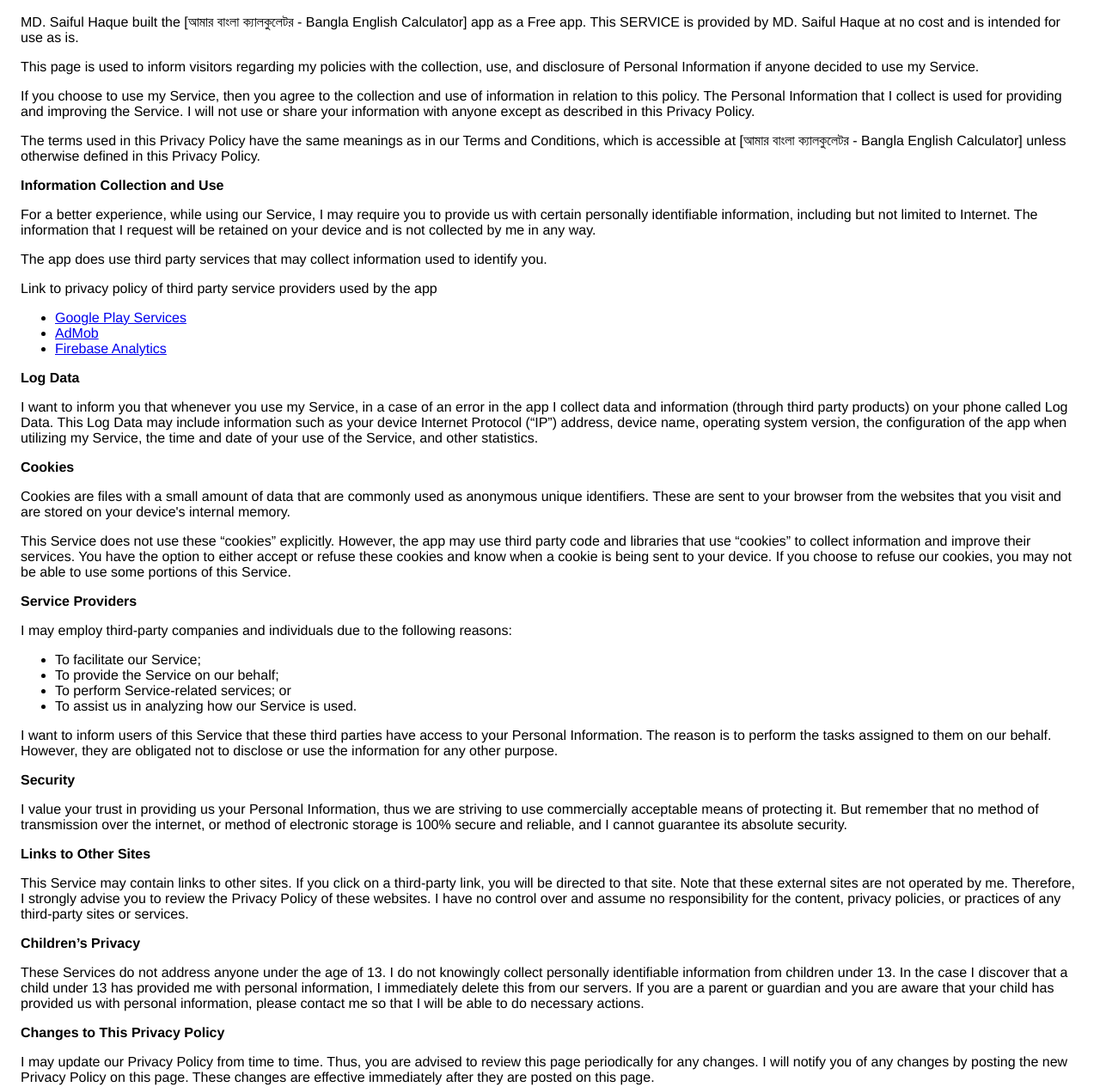
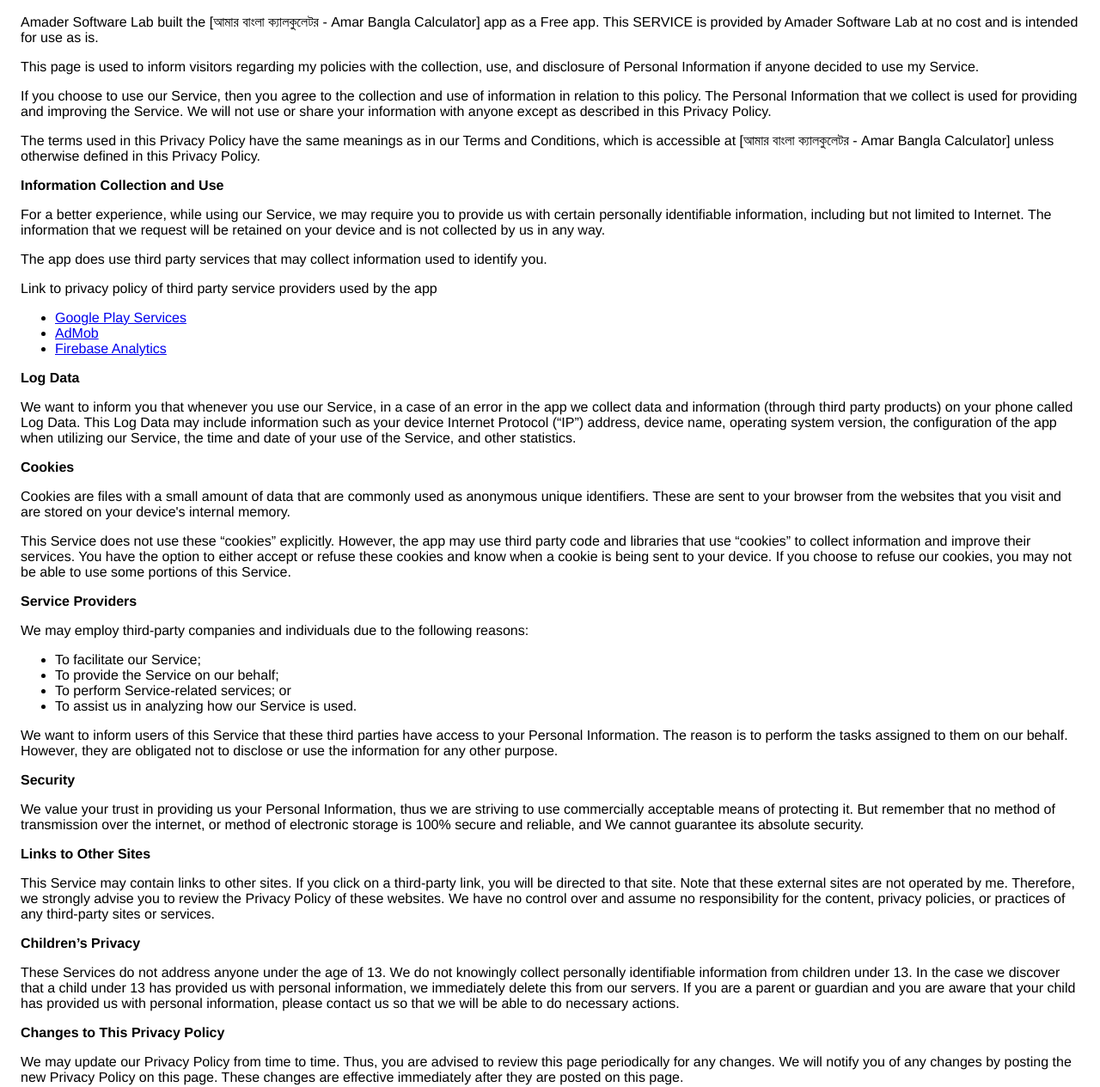
Before and after one commit to AmaderSoftwareLab/AmaderSoftwareLab.github.io, a plain HTML site: page pptc/aamarcalculator/privacy_policy.html in a window 1280 px wide. Shown: the part 75-1340 px from the top of the page at 86% size. Drawn offline with Linux system fonts and the light colour scheme.

Commit message:
updated ppc

```diff
--- a/pptc/aamarcalculator/privacy_policy.html
+++ b/pptc/aamarcalculator/privacy_policy.html
@@ -8,9 +8,9 @@
     </head>
     <body>
     <h2>Privacy Policy</h2> <p>
-                    MD. Saiful Haque built the [আমার বাংলা ক্যালকুলেটর - Bangla English Calculator] app as
+                    Amader Software Lab built the [আমার বাংলা ক্যালকুলেটর - Amar Bangla Calculator] app as
                     a Free app. This SERVICE is provided by
-                    MD. Saiful Haque at no cost and is intended for
+                    Amader Software Lab at no cost and is intended for
                     use as is.
                   </p> <p>
                     This page is used to inform visitors regarding
@@ -18,24 +18,24 @@
                     disclosure of Personal Information if anyone decided to use
                     my Service.
                   </p> <p>
-                    If you choose to use my Service, then you agree
+                    If you choose to use our Service, then you agree
                     to the collection and use of information in relation to this
-                    policy. The Personal Information that I collect is
+                    policy. The Personal Information that we collect is
                     used for providing and improving the Service.
-                    I will not use or share your
+                    We will not use or share your
                     information with anyone except as described in this Privacy
                     Policy.
                   </p> <p>
                     The terms used in this Privacy Policy have the same meanings
                     as in our Terms and Conditions, which is accessible at
-                    [আমার বাংলা ক্যালকুলেটর - Bangla English Calculator] unless otherwise defined in this Privacy
+                    [আমার বাংলা ক্যালকুলেটর - Amar Bangla Calculator] unless otherwise defined in this Privacy
                     Policy.
                   </p> <p><strong>Information Collection and Use</strong></p> <p>
                     For a better experience, while using our Service,
-                    I may require you to provide us with certain
+                    we may require you to provide us with certain
                     personally identifiable information, including but not limited to Internet. The
-                    information that I request will be
-                    retained on your device and is not collected by me in any way.
+                    information that we request will be
+                    retained on your device and is not collected by us in any way.
                   </p> <p>
                     The app does use third party services that may collect
                     information used to identify you.
@@ -43,14 +43,14 @@
                       Link to privacy policy of third party service providers
                       used by the app
                     </p> <ul><li><a href="https://www.google.com/policies/privacy/" target="_blank">Google Play Services</a></li><li><a href="https://support.google.com/admob/answer/6128543?hl=en" target="_blank">AdMob</a></li><li><a href="https://firebase.google.com/policies/analytics" target="_blank">Firebase Analytics</a></li><!----><!----><!----><!----><!----><!----><!----><!----><!----><!----><!----></ul></div> <p><strong>Log Data</strong></p> <p>
-                    I want to inform you that whenever
-                    you use my Service, in a case of an error in the
-                    app I collect data and information (through third
+                    We want to inform you that whenever
+                    you use our Service, in a case of an error in the
+                    app we collect data and information (through third
                     party products) on your phone called Log Data. This Log Data
                     may include information such as your device Internet
                     Protocol (“IP”) address, device name, operating system
                     version, the configuration of the app when utilizing
-                    my Service, the time and date of your use of the
+                    our Service, the time and date of your use of the
                     Service, and other statistics.
                   </p> <p><strong>Cookies</strong></p> <p>
                     Cookies are files with a small amount of data that are
@@ -66,53 +66,53 @@
                     device. If you choose to refuse our cookies, you may not be
                     able to use some portions of this Service.
                   </p> <p><strong>Service Providers</strong></p> <p>
-                    I may employ third-party companies
+                    We may employ third-party companies
                     and individuals due to the following reasons:
                   </p> <ul><li>To facilitate our Service;</li> <li>To provide the Service on our behalf;</li> <li>To perform Service-related services; or</li> <li>To assist us in analyzing how our Service is used.</li></ul> <p>
-                    I want to inform users of this
+                    We want to inform users of this
                     Service that these third parties have access to your
                     Personal Information. The reason is to perform the tasks
                     assigned to them on our behalf. However, they are obligated
                     not to disclose or use the information for any other
                     purpose.
                   </p> <p><strong>Security</strong></p> <p>
-                    I value your trust in providing us
+                    We value your trust in providing us
                     your Personal Information, thus we are striving to use
                     commercially acceptable means of protecting it. But remember
                     that no method of transmission over the internet, or method
                     of electronic storage is 100% secure and reliable, and
-                    I cannot guarantee its absolute security.
+                    We cannot guarantee its absolute security.
                   </p> <p><strong>Links to Other Sites</strong></p> <p>
                     This Service may contain links to other sites. If you click
                     on a third-party link, you will be directed to that site.
                     Note that these external sites are not operated by
-                    me. Therefore, I strongly advise you to
+                    me. Therefore, we strongly advise you to
                     review the Privacy Policy of these websites.
-                    I have no control over and assume no
+                    We have no control over and assume no
                     responsibility for the content, privacy policies, or
                     practices of any third-party sites or services.
                   </p> <p><strong>Children’s Privacy</strong></p> <p>
                     These Services do not address anyone under the age of 13.
-                    I do not knowingly collect personally
+                    We do not knowingly collect personally
                     identifiable information from children under 13. In the case
-                    I discover that a child under 13 has provided
-                    me with personal information,
-                    I immediately delete this from our servers. If you
+                    we discover that a child under 13 has provided
+                    us with personal information,
+                    we immediately delete this from our servers. If you
                     are a parent or guardian and you are aware that your child
                     has provided us with personal information, please contact
-                    me so that I will be able to do
+                    us so that we will be able to do
                     necessary actions.
                   </p> <p><strong>Changes to This Privacy Policy</strong></p> <p>
-                    I may update our Privacy Policy from
+                    We may update our Privacy Policy from
                     time to time. Thus, you are advised to review this page
-                    periodically for any changes. I will
+                    periodically for any changes. We will
                     notify you of any changes by posting the new Privacy Policy
                     on this page. These changes are effective immediately after
                     they are posted on this page.
                   </p> <p><strong>Contact Us</strong></p> <p>
                     If you have any questions or suggestions about
-                    my Privacy Policy, do not hesitate to contact
-                    me at [Calculator, Education, Accounting, Bangla].
+                    our Privacy Policy, do not hesitate to contact
+                    us at [amadersoftwarelab@gmail.com].
                   </p> <p>
                     This privacy policy page was created at
                     <a href="https://privacypolicytemplate.net" target="_blank">privacypolicytemplate.net</a>
```
Also changed, not shown: pptc/aamarcalculator/terms_and_conditions.html (+16 -16 lines).
